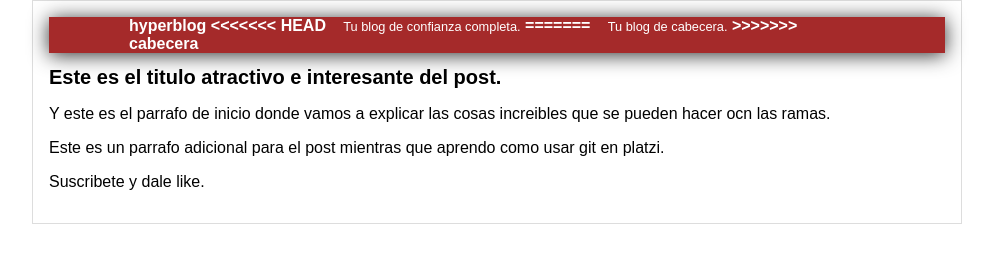
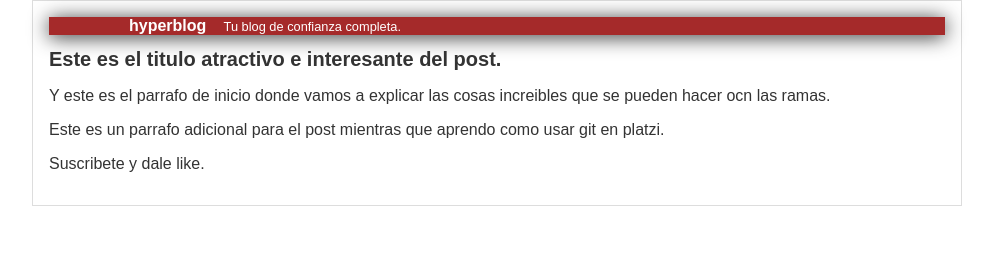
Before and after one commit to hardhopeid/curso-platzi-blog, a plain HTML site: page post.html in a window 1280 px wide. Shown: the whole page, without its empty margins (143-1136 px from the left). Drawn offline with Linux system fonts and the light colour scheme.

Commit message:
Conflicto resuelto

```diff
--- a/post.html
+++ b/post.html
@@ -10,11 +10,7 @@
     <div id="container">
         <div id="cabecera">
             hyperblog
-<<<<<<< HEAD
             <span id="tagline">Tu blog de confianza completa.</span>
-=======
-            <span id="tagline">Tu blog de cabecera.</span>
->>>>>>> cabecera
         </div>
         <div id="post">
             <h1>Este es el titulo atractivo e interesante del post.</h1>
--- a/style.css
+++ b/style.css
@@ -1,9 +1,5 @@
 body {
-<<<<<<< HEAD
-    color: blue;
-=======
-    color: red;
->>>>>>> cabecera
+    color: #333;
     text-align: center;
     font-family:Arial, Helvetica, sans-serif;
     font-size: 16px;
```
